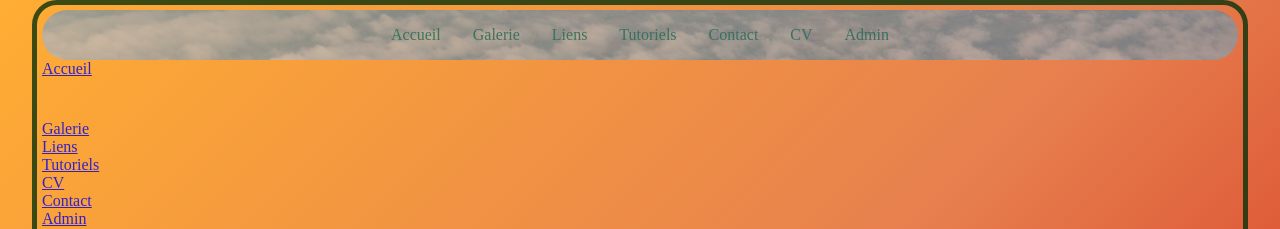
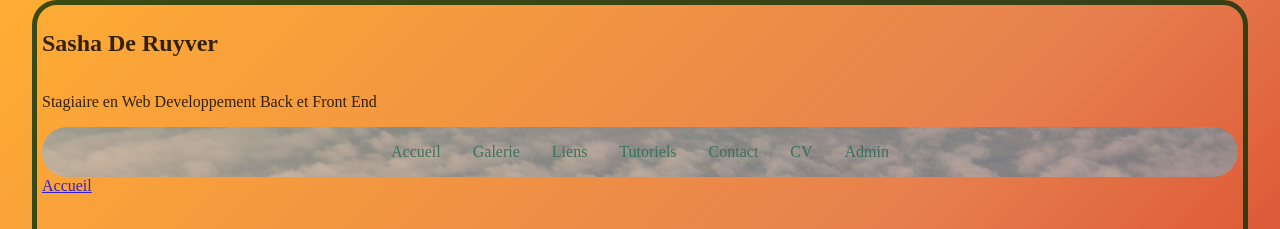
Before and after one commit to SashaKlash/SashaKlash.github.io, a PHP site: page /index.php in a window 1280 px wide. Shown: the top 229 px of the page. Run offline with PHP 8.4, Linux system fonts and the light colour scheme; a stand-in replaces the project's code that opens the database connection.

Commit message:
modification header.php

```diff
--- a/portefolio-construction/import/header.php
+++ b/portefolio-construction/import/header.php
@@ -1,10 +1,8 @@
 <header>
+    <h2>Sasha De Ruyver</h2>
+    <p>Stagiaire en Web Developpement Back et Front End</p>
+
     <?php
     include "menu.php";
     ?>
-    <div class="cartouche align-items-center justify-content-center">
-        <div class="cercle align-items-center justify-content-center">
-            <p id=logoTypo>S</p>
-        </div>
-    </div>
 </header>
```
